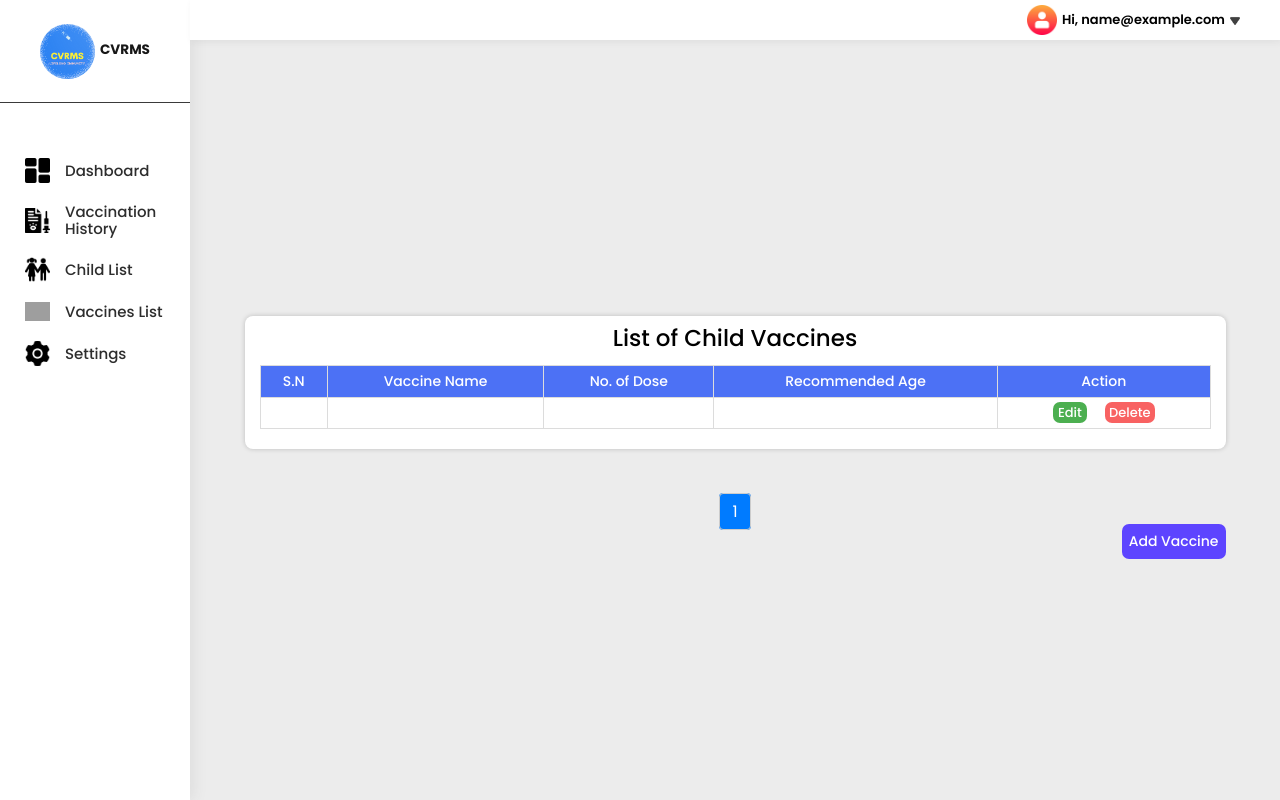
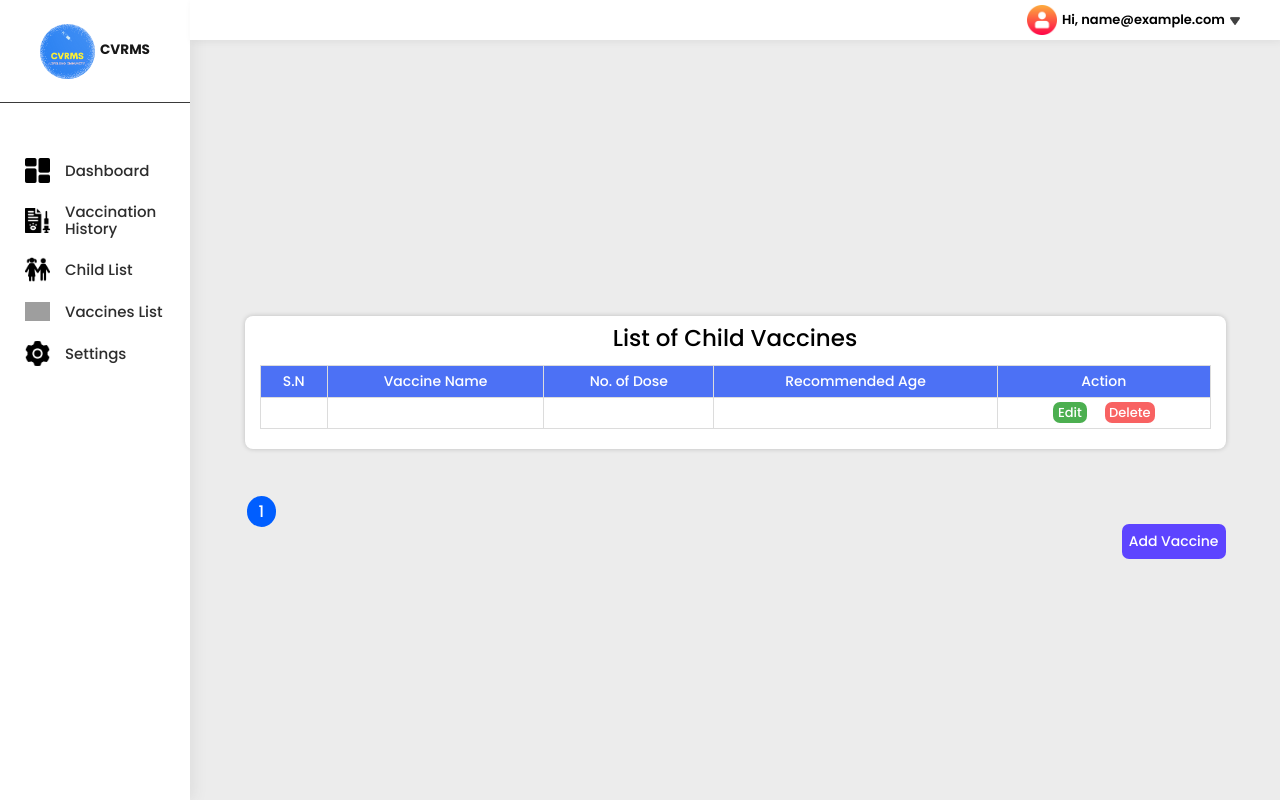
Before and after one commit to MeSabin/Child-Vaccination-System, a PHP site: page /Child-Vaccination-System/HtmlFiles/VaccineTable.php in a window 1280 px wide. Run offline with PHP 8.4, Linux system fonts and the light colour scheme; the visitor is signed in with stand-in values (Sample User, id 1); tables that the repository leaves empty or names only in its code hold one stand-in row (values such as "Sample post"); data that the repository does not hold is empty; grey boxes are pictures that could not be loaded.

Commit message:
pagination UI changed

```diff
--- a/Styles/VaccineTable.css
+++ b/Styles/VaccineTable.css
@@ -191,7 +191,6 @@ td, th {
 
 .pagination {
    margin-top: 20px;
-   text-align: center;
  }
 
  .pagination ul {
@@ -205,19 +204,16 @@ td, th {
  }
 
  .pagination li a {
-   padding: 6px 12px;
+   padding: 4px 12px;
    text-decoration: none;
-   border: 1px solid #ccc;
-   background-color: #f9f9f9;
-   color: #333;
-   border-radius: 4px;
+   color: black;
+   border-radius: 5px;
+   margin: 0 2px;
+   font-weight: 500;
  }
 
  .pagination li.active a {
-   background-color: #007bff;
-   color: #fff;
+   background-color: #005eff;
+   border-radius: 50%;
+   color: white;
  }
-
- .pagination li a:hover {
-   background-color: #e9e9e9;
- }
```
Also changed, not shown: Styles/ChildTable.css (+7 -12 lines).
